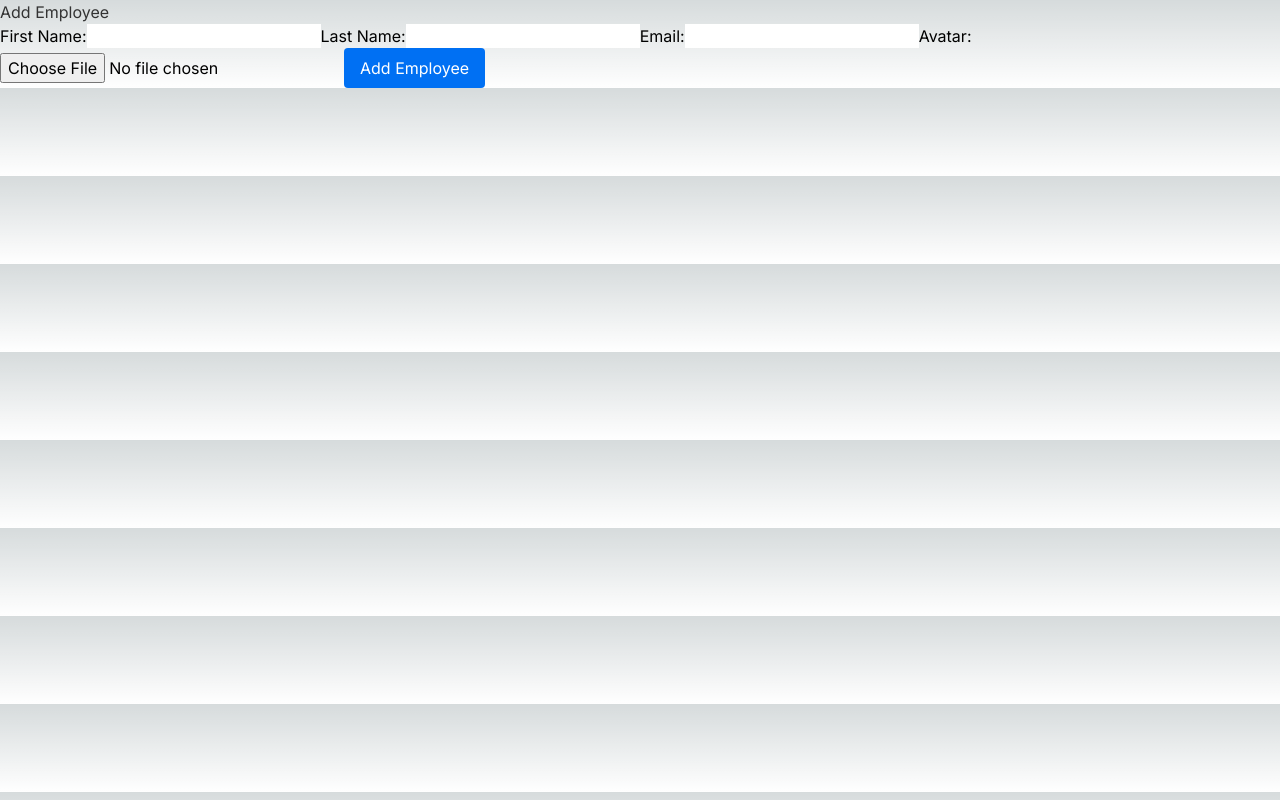
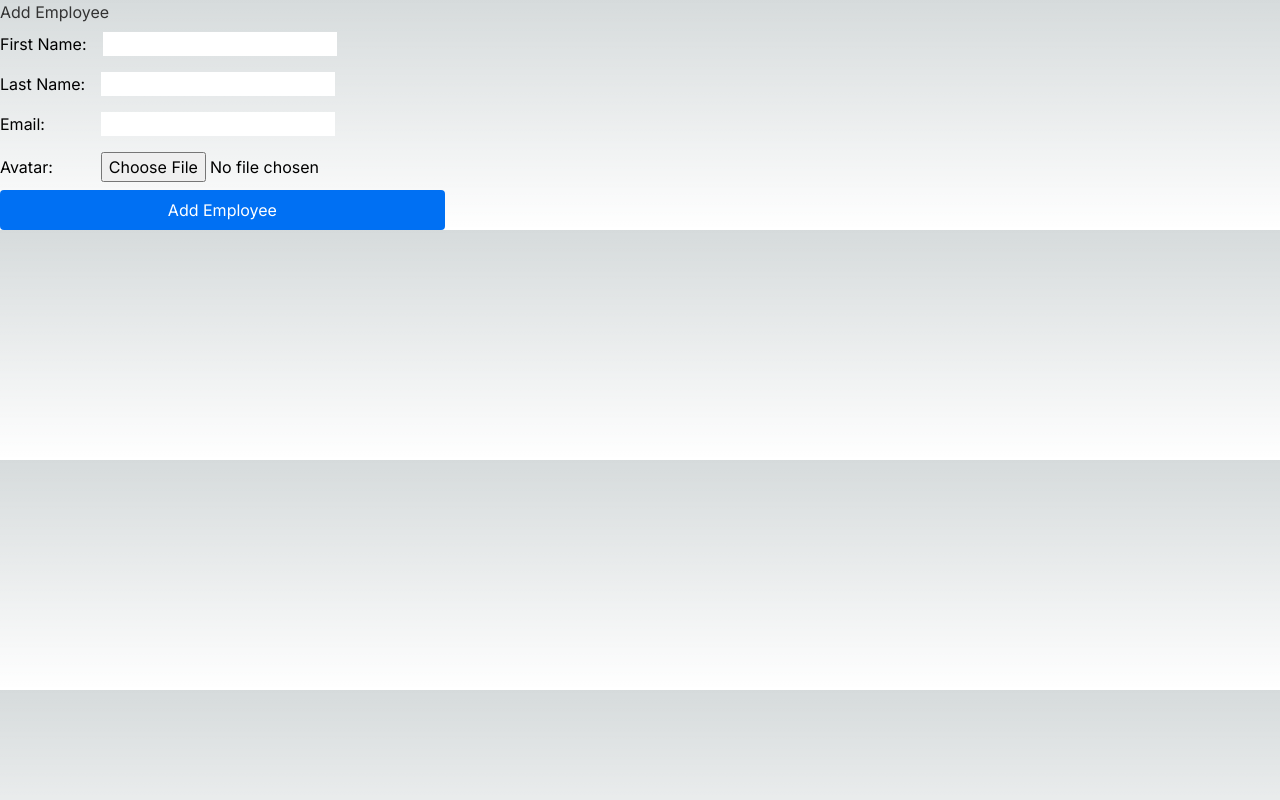
Before and after one commit to amanisrajpoot/employee_portal, a Next.js app: page /add in a window 1280 px wide. Built offline with nearby package versions, Linux system fonts and the light colour scheme.

Commit message:
tailwind class implemented

```diff
--- a/app/EmployeeList.tsx
+++ b/app/EmployeeList.tsx
@@ -42,7 +42,7 @@ const EmployeeList: React.FC = () => {
             <p>Email: {employee.email}</p>
           </div>
           <div>
-            <button onClick={() => router.push(`/employee/${employee.id}`)}>Edit</button>
+            <button onClick={() => router.push(`/employee/${employee.id}`)} className='mr-5 mt-2'>Edit</button>
             <button onClick={() => handleDeleteUser(employee.id)}>Delete</button>
           </div>
         </li>
--- a/app/add/page.tsx
+++ b/app/add/page.tsx
@@ -37,6 +37,7 @@ const Add: React.FC = () => {
 
   const handleFileChange = (e: React.ChangeEvent<HTMLInputElement>) => {
     const file = e.target.files && e.target.files[0];
+    console.log(file)
     setFormData((prevData) => ({ ...prevData, avatar: file }));
   };
 
@@ -47,29 +48,30 @@ const Add: React.FC = () => {
 
   return (
 
-    <form onSubmit={handleSubmit}>
+    <form onSubmit={handleSubmit} className='flex flex-col justify-normal max-h-max max-w-max'>
       <h1>Add Employee</h1>
-      <label>
+          <label className='py-2'>
             First Name:
-            <input type="text" name="first_name" value={formData.first_name} onChange={handleChange} />
+            <input type="text" name="first_name" value={formData.first_name} onChange={handleChange} className='ml-4'/>
           </label>
 
-          <label>
+          <label className='py-2'>
             Last Name:
-            <input type="text" name="last_name" value={formData.last_name} onChange={handleChange} />
+            <input type="text" name="last_name" value={formData.last_name} onChange={handleChange} className='ml-4'/>
           </label>
 
-          <label>
+          <label className='py-2'>
             Email:
-            <input type="text" name="email" value={formData.email} onChange={handleChange} />
+            <input type="text" name="email" value={formData.email} onChange={handleChange} className='ml-14'/>
          </label>
 
-        <label>
+        <label className='py-2'>
             Avatar:
-            <input type="file" name="avatar" onChange={handleFileChange} />
+            <input type="file" name="avatar" onChange={handleFileChange} className='ml-12'/>
+            <label className='py-0 px-0 mx-0'>{formData.avatar && (formData.avatar as File)?.name}</label>
         </label>
 
-      <button type="submit">Add Employee</button>
+      <button type="submit" className='py-2'>Add Employee</button>
     </form>
   );
 };
--- a/app/employee/[id]/page.tsx
+++ b/app/employee/[id]/page.tsx
@@ -40,7 +40,7 @@ const EditUserPage: React.FC = () => {
   };
 
   return (
-    <div>
+    <div className='flex flex-col justify-normal max-h-max max-w-max'>
       <h1>Edit User</h1>
       <form
         onSubmit={(e) => {
@@ -53,7 +53,7 @@ const EditUserPage: React.FC = () => {
           <input
             type="text"
             value={formData.first_name}
-            style={{margin:"10px"}}
+            className='ml-2 my-2'
             onChange={(e) => setFormData({ ...formData, first_name: e.target.value })}
           />
         </label>
@@ -63,7 +63,7 @@ const EditUserPage: React.FC = () => {
           <input
             type="text"
             value={formData.last_name}
-            style={{margin:"10px"}}
+            className='ml-2 my-2'
             onChange={(e) => setFormData({ ...formData, last_name: e.target.value })}
           />
         </label>
@@ -73,7 +73,7 @@ const EditUserPage: React.FC = () => {
           <input
             type="text"
             value={formData.email}
-            style={{margin:"10px", marginLeft:'5ch'}}
+            className='ml-12 my-2'
             onChange={(e) => setFormData({ ...formData, email: e.target.value })}
           />
         </label>
@@ -84,10 +84,13 @@ const EditUserPage: React.FC = () => {
             type="file"
             name="avatar"
             onChange={handleFileChange}
+            className='ml-10 py-2'
           />
+          <label className='py-0 px-0 mx-0'>{formData.avatar && (formData.avatar as File)?.name}</label>
         </label>
+
         <br />
-        <button type="submit">Save Changes</button>
+        <button type="submit" className='py-2'>Save Changes</button>
       </form>
     </div>
   );
--- a/app/page.tsx
+++ b/app/page.tsx
@@ -8,8 +8,8 @@ const Home: React.FC = () => {
   return (
     <div className="container">
       <h1>Employee Management</h1>
-        <button style={{color:'white', margin:'10px'}}>
-          <Link href="/add" style={{color:'white', padding:'10px'}}>Add Employee</Link>
+        <button className="my-5">
+          <Link href="/add" className="text-white">Add Employee</Link>
         </button>
 
       <div>
```
